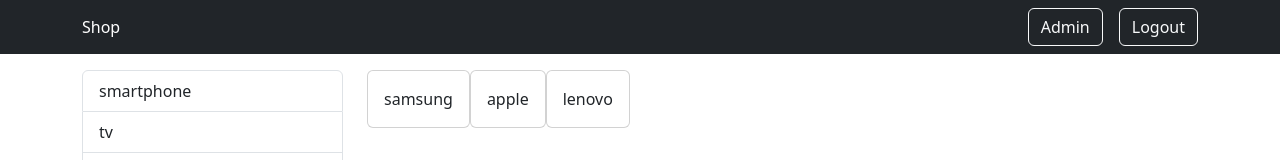
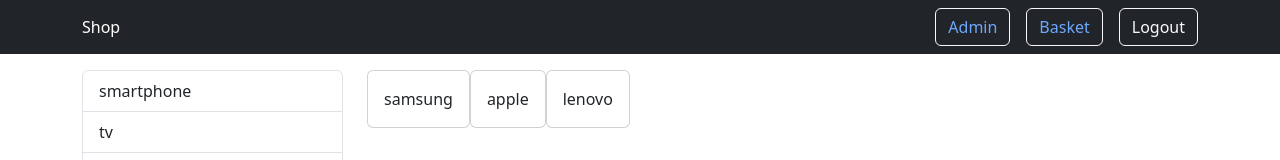
Before and after one commit to AsaMitaka/pern-store, a React (Vite) app in the folder client/: page / in a window 1280 px wide. Both pictures are taken after a click on the button "Login". Shown: the top 160 px of the page. Built offline with nearby package versions, Linux system fonts and the light colour scheme.

Commit message:
client: navbar minor fix

```diff
--- a/client/src/components/NavBar.tsx
+++ b/client/src/components/NavBar.tsx
@@ -1,4 +1,4 @@
-import { NavLink } from 'react-router-dom';
+import { Link, NavLink } from 'react-router-dom';
 import userStore from '../store/UserStore';
 import { ADMIN_ROUTE, BASKET_ROUTE, LOGIN_ROUTE, SHOP_ROUTE } from '../utils/consts';
 import { Button, Container, Nav, Navbar } from 'react-bootstrap';
@@ -18,7 +18,16 @@ const NavBar = () => {
         </NavLink>
         {isAuth ? (
           <Nav className="ml-auto" style={{ color: 'white' }}>
-            <Button variant={'outline-light'}>Admin</Button>
+            <Button variant={'outline-light'}>
+              <Link to={ADMIN_ROUTE} style={{ textDecoration: 'none' }}>
+                Admin
+              </Link>
+            </Button>
+            <Button variant={'outline-light'} style={{ marginLeft: '1em' }}>
+              <Link to={BASKET_ROUTE} style={{ textDecoration: 'none' }}>
+                Basket
+              </Link>
+            </Button>
             <Button variant={'outline-light'} onClick={handleAuth} style={{ marginLeft: '1em' }}>
               Logout
             </Button>
```
